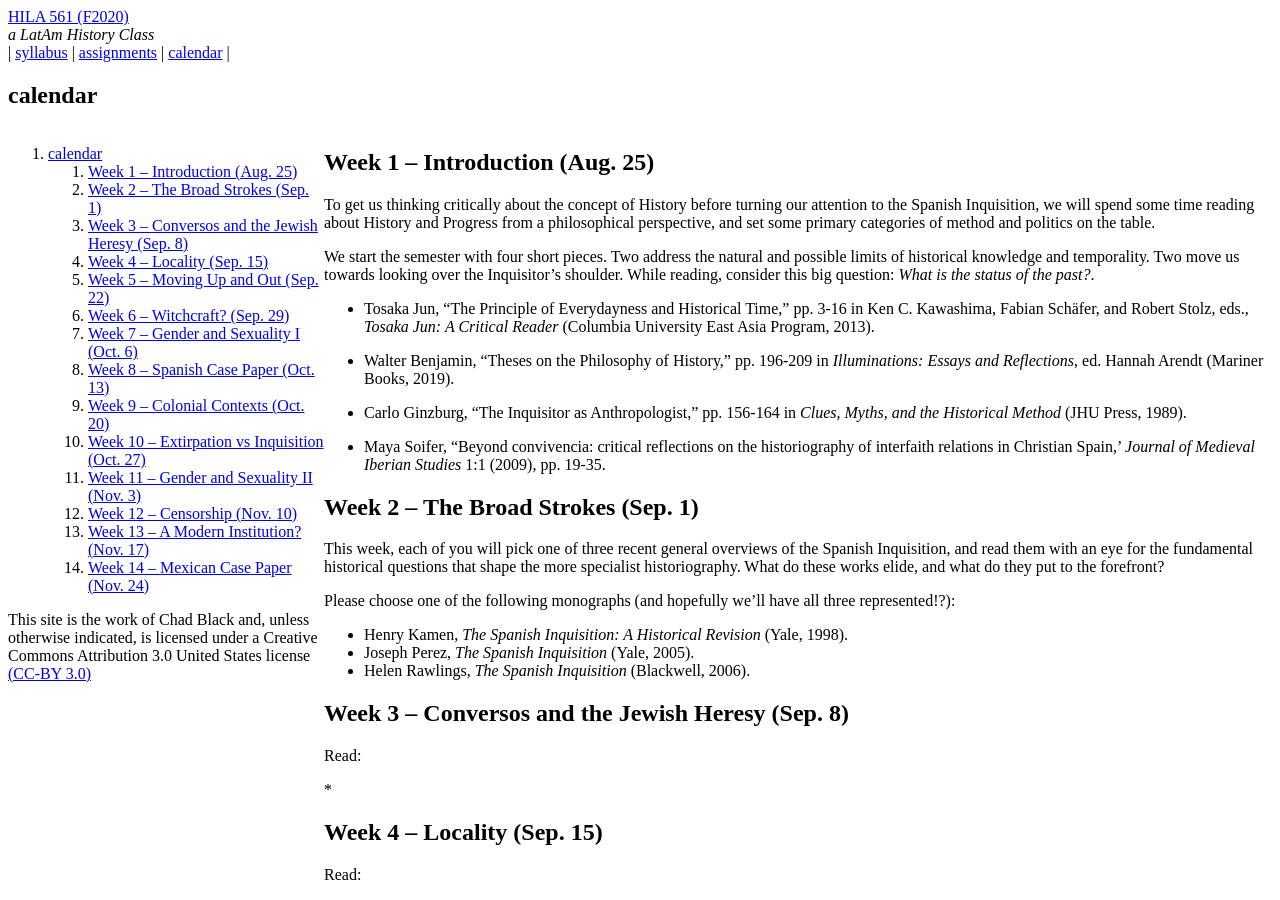
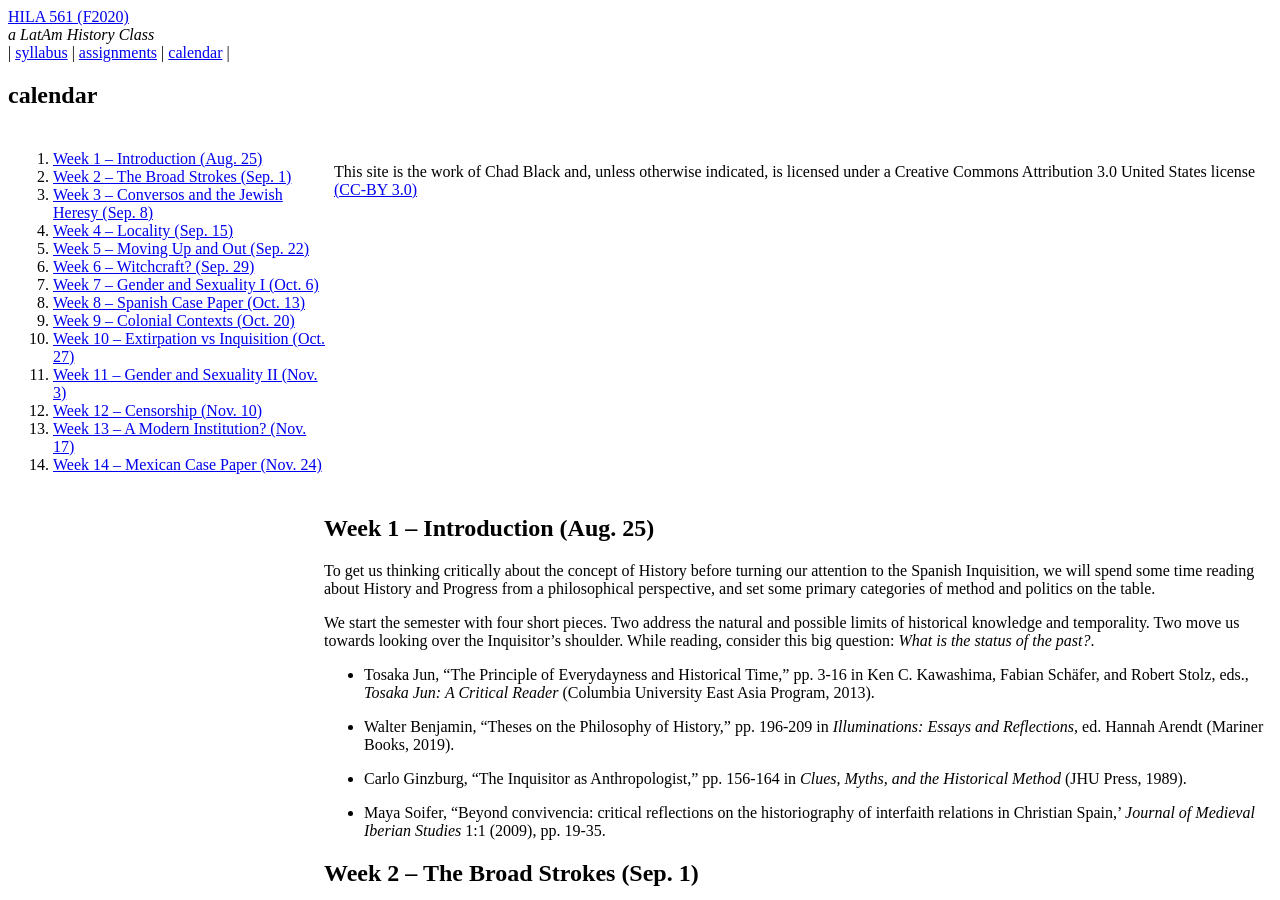
Before and after one commit to chadblack/561-Inquisition, a Jekyll site: the page built from calendar.md, in a window 1280 px wide and 900 px high. Built offline with Jekyll 4.4.1, drawn with Linux system fonts in a browser that asks for light colours; some web fonts are replaced.

Commit message:
exclude h1

```diff
--- a/calendar.md
+++ b/calendar.md
@@ -4,8 +4,9 @@ title: calendar
 ---
 
 # calendar {#history}
+{: .no_toc}
 
-<div style="float:left; width:25%">
+<div style="float:left; width:25%; padding:5px">
 1. week
 {:toc}
 </div>
```
